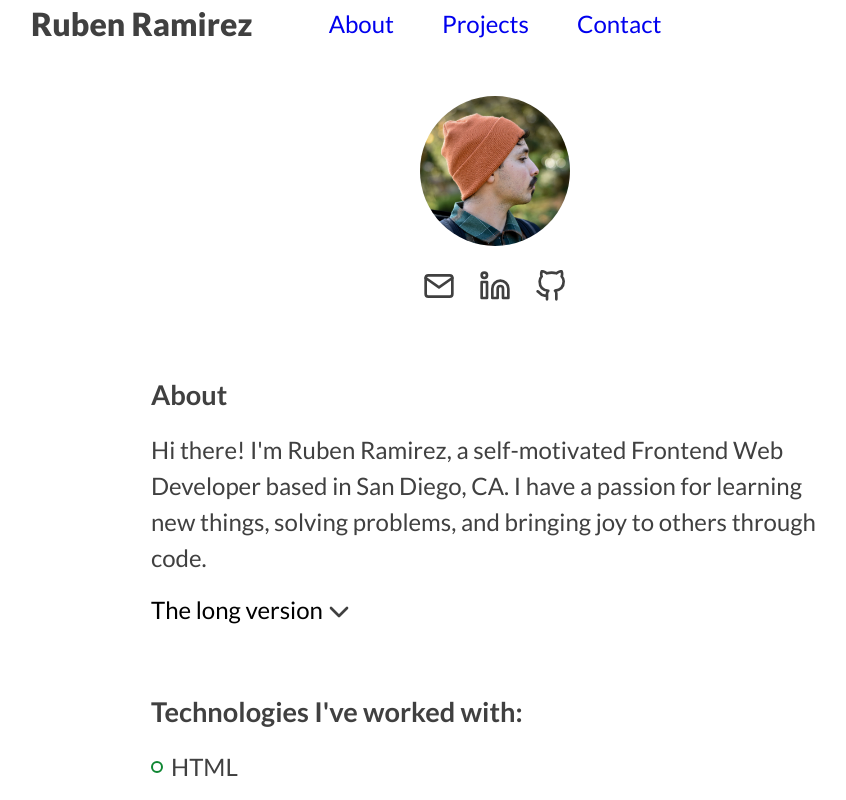
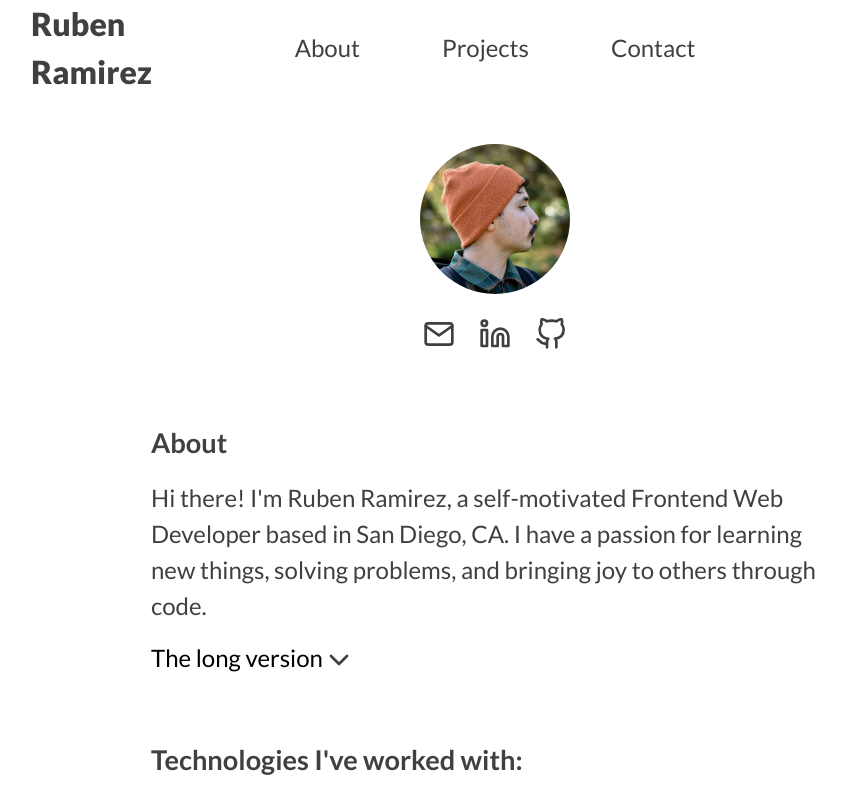
Before and after one commit to rramirez216/rubenramirezdev, a React (Create React App) app: page / in a window 1280 px wide. Shown: the top 800 px of the page, without its empty margins (145-991 px from the left). Built offline with nearby package versions, Linux system fonts and the light colour scheme.

Commit message:
adds hover effects on links

```diff
--- a/src/components/Nav.js
+++ b/src/components/Nav.js
@@ -91,9 +91,24 @@ const MenuButton = styled(Menu)`
     display: none;
   }
 `
-const NavLink = styled.a`
+const NavLink = styled(motion.a)`
   text-decoration: none;
   display: none;
+  padding: 4px 16px;
+  border: 1px solid hsl(0, 0%, 100%);
+  border-radius: 8px;
+  &:hover {
+    border-color: hsl(0, 0%, 80%);
+    background-color: hsl(0, 0%, 93%);
+  }
+  &:link {
+    /* color: hsl(138, 81%, 29%); */
+    color: hsl(0, 0%, 25%);
+  }
+  &:visited {
+    /* color: hsl(138, 81%, 29%); */
+    color: hsl(0, 0%, 25%);
+  }
   @media (min-width: 34.375rem) {
     display: block;
   }
```
